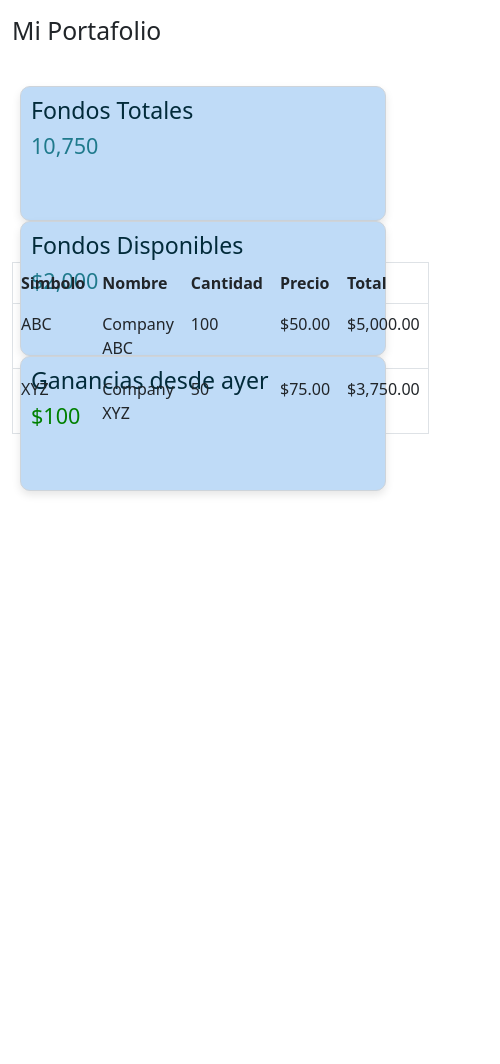
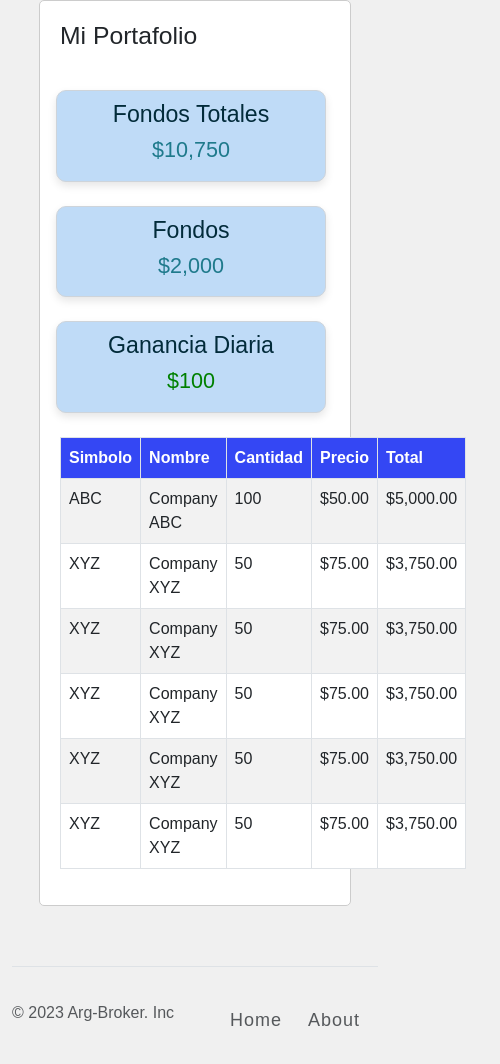
Before and after one commit to Pil-Grupo-4/BrokerARG_ProyectPil, a plain HTML site: page dashboard/dashboard.html in a window 390 px wide. Shown: the part 112-1176 px from the top of the page, 500 px wide, since content can reach past the window. Before the commit the page ends 844 px from the top, so only its background shows below. Drawn offline with nearby package versions, Linux system fonts and the light colour scheme.

Commit message:
Se cambio el color y se ajusto para ser responsive

```diff
--- a/dashboard/dashboard.css
+++ b/dashboard/dashboard.css
@@ -1,11 +1,15 @@
-/*CSS PARA EL NAV*/
+*{
+    font-family: 'Poppins', sans-serif;
+}
+
+
 #navBarGral {
     background-color: #5077FE !important;
 }
 
 #navBarContainer {
-    padding-left: 250px;
-    padding-right: 250px;
+    padding-left: 200;
+    padding-right: 200;
 
 }
 
@@ -21,22 +25,75 @@
     font-size: 25px;
 }
 
-.navbar-nav a{
+.nav-link {
     color: aliceblue;
     letter-spacing: 1px;
     font-size: 18px;
-    margin-right: 10px;
-    text-decoration: none;
-    display: flex;
-    align-items: center;
+    margin-right: 10px
 }
 
-.ingresar {
+.nav-link[href="#"] {
+    /* Solo se aplica al que tenga el # en el href */
     border-radius: 50px;
-    background-color:#3447F4;
+    background-color: #3447F4;
     padding: 10px 20px;
 }
+
+/* Media query para pantallas grandes (min-width: 992px) */
+@media (min-width: 992px) {
+    #navBarContainer {
+        padding-left: 250px;
+        padding-right: 250px;
+    }
+}
+
+#Footer{
+    width: 100%;
+    position: fixed;
+    bottom: 0;
+    background-color: #40404039;
+}
+
+#footerDiv{
+    padding-left: 250;
+    padding-right:250;
+
+    align-items: center;
+
+
+}
+
+@media (min-width: 992px) {
+    #footerDiv {
+        padding-left: 450px;
+        padding-right: 450px;
+        padding-top: 30px!important;
+        margin-top: 0!important;
+    }
+}
 /*CSS PARA EL NAV*/
+
+body {
+    background-color: #f0f0f0;
+}
+
+footer {
+    position: relative;
+    bottom: 0;
+}
+
+a {
+    text-decoration: none;
+}
+
+.main_container {
+    max-width: 80%;
+    margin: 60px auto;
+    background-color: #fff;
+    border: 1px solid #ccc;
+    border-radius: 5px;
+    padding: 20px;
+}
 
 .info_portfolio_container {
     display: flex;
@@ -57,6 +114,7 @@
     border-radius: 10px; /* Rounded corners */
     box-shadow: 0 4px 8px rgba(0, 0, 0, 0.1); /* Shadow effect */
     padding: 10px;
+    text-align: center;
 }
 
 .portfolio_div h3 {
@@ -66,3 +124,8 @@
 .portfolio_div h4 {
     color: #1F7A8C;
 }
+
+.portfolio_table th {
+    background-color: #3447F4;
+    color: white;
+}
--- a/dashboard/dashboard.html
+++ b/dashboard/dashboard.html
@@ -22,41 +22,41 @@
             </button>
             <div class="collapse navbar-collapse" id="navbarNavAltMarkup">
                 <div class="navbar-nav">
-
-                        <a class="ingresar" id="ingresarNav" href="../formularios/login/index.html">Ingresar</a>
-                        <a class="registrarse" id="registrarseNav" href="../formularios/register/index.html">Registrarse</a>
-                    </div>
+                    <a class="nav-link" id="homeNav" href="../home/home.html">Home</a>
+                    <a class="nav-link" id="dashboarNav" href="#">DashBoard</a>
+                    <a class="nav-link" id="operacionesNav" href="../operaciones/operaciones.html">Operaciones</a>
+                    <a class="nav-link" id="logoutNav" href="../formularios/login/login.html">Log out</a>
+                </div>
             </div>
         </div>
     </nav>
 
-    <div class="container mt-4 mb-4">
-        <h2>Mi Portafolio</h2>
-    </div>
+    <!--END NAVBAR-->
 
-    <div class="container info_portfolio_container">
+    <div class="container mt-5 main_container">
+
+        <h2 class="mb-3">Mi Portafolio</h2>
+
         <div class="row justify-content-around portfolio_row">
-            <div class="col-md-3 mx-2 portfolio_div">
+            <div class="col-md-12 col-lg-2 mx-2 mt-4 portfolio_div">
                 <h3>Fondos Totales</h2>
                 <!--<h4>Suma de fondos Disponibles y todas las acciones que posee</h3>-->
-                <h4>10,750</h4>
+                <h4>$10,750</h4>
             </div>
-            <div class="col-md-3 mx-2 portfolio_div">
-                <h3>Fondos Disponibles</h2>
+            <div class="col-md-12 col-lg-2 mx-2 mt-4 portfolio_div">
+                <h3>Fondos</h2>
                 <!--<h4>Fondos disponibles para comprar acciones</h3>-->
                 <h4>$2,000</h4>
             </div>
-            <div class="col-md-3 mx-2 portfolio_div">
-                <h3>Ganancias desde ayer</h2>
+            <div class="col-md-12 col-lg-2 mx-2 mt-4 portfolio_div">
+                <h3>Ganancia Diaria</h2>
                 <!--<h4>compara fondos totales desde ayer con los de ahora</h3>-->
                 <!--Si es positivo mostrar en verde/ sino en rojo-->
                 <h4 style="color: green;">$100</h4>
             </div>
         </div>
-    </div>
 
-    <div class="container mt-4">
-        <table class="table table-bordered">
+        <table class="table table-bordered table-striped mt-4 portfolio_table">
             <thead>
                 <tr>
                     <th>Simbolo</th>
@@ -66,7 +66,7 @@
                     <th>Total</th>
                 </tr>
             </thead>
-            <tbody>
+            <tbody class="table_row">
                 <tr>
                     <td>ABC</td>
                     <td>Company ABC</td>
@@ -81,11 +81,55 @@
                     <td>$75.00</td>
                     <td>$3,750.00</td>
                 </tr>
+                <tr>
+                    <td>XYZ</td>
+                    <td>Company XYZ</td>
+                    <td>50</td>
+                    <td>$75.00</td>
+                    <td>$3,750.00</td>
+                </tr>
+                <tr>
+                    <td>XYZ</td>
+                    <td>Company XYZ</td>
+                    <td>50</td>
+                    <td>$75.00</td>
+                    <td>$3,750.00</td>
+                </tr>
+                <tr>
+                    <td>XYZ</td>
+                    <td>Company XYZ</td>
+                    <td>50</td>
+                    <td>$75.00</td>
+                    <td>$3,750.00</td>
+                </tr>
+                <tr>
+                    <td>XYZ</td>
+                    <td>Company XYZ</td>
+                    <td>50</td>
+                    <td>$75.00</td>
+                    <td>$3,750.00</td>
+                </tr>
                 <!-- Add more rows for additional entries -->
             </tbody>
         </table>
     </div>
 
+
+    <footer class="container-fluid">
+        <div class="d-flex justify-content-between flex-wrap my-4 py-3 border-top" id="footerDiv">
+            <span class="col-md-4 text-muted pt-2">© 2023 Arg-Broker. Inc</span>
+            <a href="#" class="col-md-4 text-center"><i class="fa-brands fa-bootstrap fs-1 text-dark"></i></a>
+            <ul class="nav justify-content-end gap-3 col-md-4 pe-2 pt-2 mt-3 mt-lg-0">
+                <li class="nav-item">
+                    <a href="" class="nav-link p-0 text-muted">Home</a>
+                </li>
+                <li class="nav-item">
+                    <a href="" class="nav-link p-0 text-muted">About</a>
+                </li>
+            </ul>
+        </div>
+    </footer>
+    <script src="https://cdn.jsdelivr.net/npm/@popperjs/core@2.11.8/dist/umd/popper.min.js" integrity="sha384-I7E8VVD/ismYTF4hNIPjVp/Zjvgyol6VFvRkX/vR+Vc4jQkC+hVqc2pM8ODewa9r" crossorigin="anonymous"></script>
+    <script src="https://cdn.jsdelivr.net/npm/bootstrap@5.3.0/dist/js/bootstrap.min.js" integrity="sha384-fbbOQedDUMZZ5KreZpsbe1LCZPVmfTnH7ois6mU1QK+m14rQ1l2bGBq41eYeM/fS" crossorigin="anonymous"></script>
 </body>
-
 </html>
```
